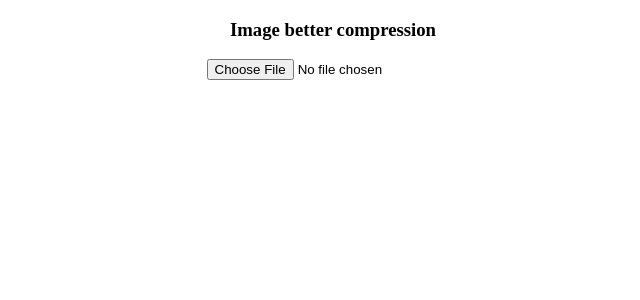
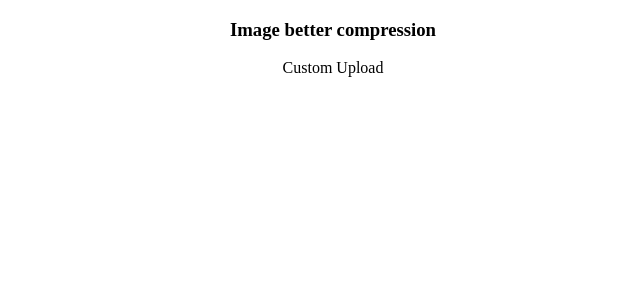
Before and after one commit to theunforg1ven/better-compression-image, an Angular app in the folder bci.client/: page / in a window 1280 px wide. Shown: the top 300 px of the page, without its empty margins (307-947 px from the left). Built offline with nearby package versions, Linux system fonts and the light colour scheme; what angular-bootstrap-md would draw is missing.

Commit message:
Changed upload button

```diff
--- a/bci.client/src/app/upload-image/upload-image.component.html
+++ b/bci.client/src/app/upload-image/upload-image.component.html
@@ -5,8 +5,11 @@
       <div class="col-md-8 m-5">
         <h3>Image better compression</h3>
         <span style="color:red;" *ngIf="message">{{message}}</span>
+        <label mdbBtn color="elegant" outline="true" mdbWavesEffect>
+                <input   #file type="file" accept='image/*' (change)="preview(file.files)" />
+                Custom Upload
+        </label>
 
-        <input   #file type="file" accept='image/*' (change)="preview(file.files)" />
         <div>
             <img class="mt-3" [src]="imgURL" height="400" *ngIf="imgURL">
            <div>
--- a/bci.client/src/app/upload-image/upload-image.component.scss
+++ b/bci.client/src/app/upload-image/upload-image.component.scss
@@ -1,3 +1,13 @@
 * {
 text-align: center !important;
 }
+
+input[type="file"] {
+    display: none;
+}
+.custom-file-upload {
+    border: 1px solid #ccc;
+    display: inline-block;
+    padding: 6px 12px;
+    cursor: pointer;
+}
```
